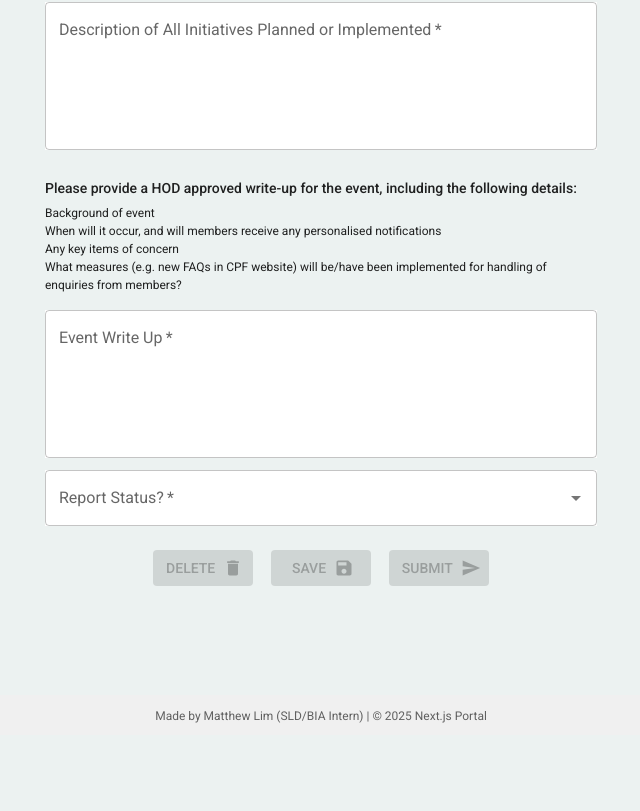
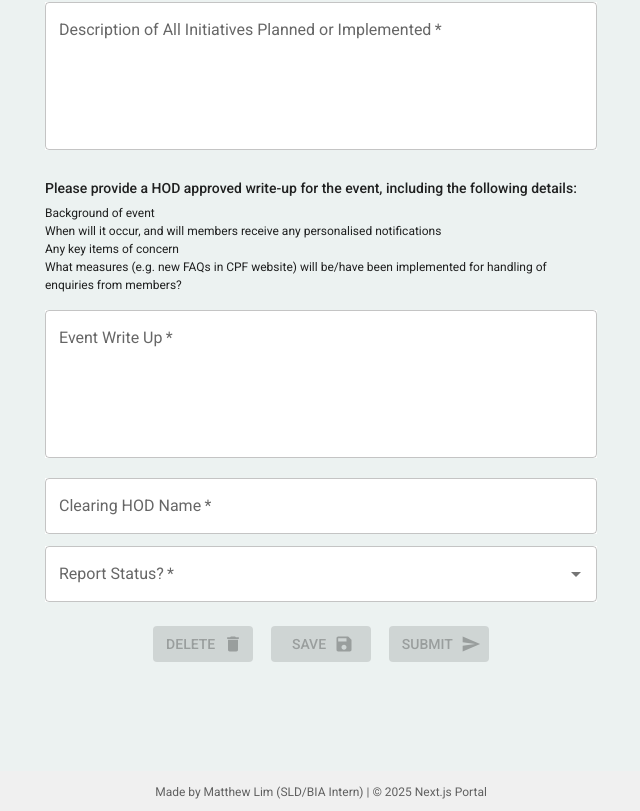
Before and after one commit to Matthew040310/EventCentral, a Next.js app: page /EDC-Submission-Form in a window 1280 px wide. Shown: the part 2301-3112 px from the top of the page, without its empty margins (319-959 px from the left). Before the commit the page ends 3036 px from the top, so only its background shows below. Built offline with nearby package versions, Linux system fonts and the light colour scheme; what @mui/material-nextjs would draw is missing.

Commit message:
feat (schema|EDC) : add field for clearing HOD name

```diff
--- a/src/app/EDC-Submission-Form/ImpactAssessmentSection.tsx
+++ b/src/app/EDC-Submission-Form/ImpactAssessmentSection.tsx
@@ -250,6 +250,11 @@ const ImpactAssessmentSection: React.FC<ImpactAssessmentProps> = ({
       value={inputFields?.eventWriteUp ?? ""}
       onChange={(e) => handleInputChange("eventWriteUp")(e.target.value)}
       rows={5} multiline />
+
+    <CustomTextField label="Clearing HOD Name" sm={12}
+      name="clearingHOD"
+      value={inputFields?.clearingHOD ?? ""}
+      onChange={(e) => handleInputChange("clearingHOD")(e.target.value)} />
   </Box >
 );
 
--- a/src/types/IImpactAssessment.ts
+++ b/src/types/IImpactAssessment.ts
@@ -14,4 +14,5 @@ export default interface ImpactAssessment {
     dataInsightDetails?: string | null;
     initiativesDetails?: string | null;
     eventWriteUp?: string | null;
+    clearingHOD?: string | null;
 }
```
Also changed, not shown: 1 other file (tests, documents, lock files or other folders).
